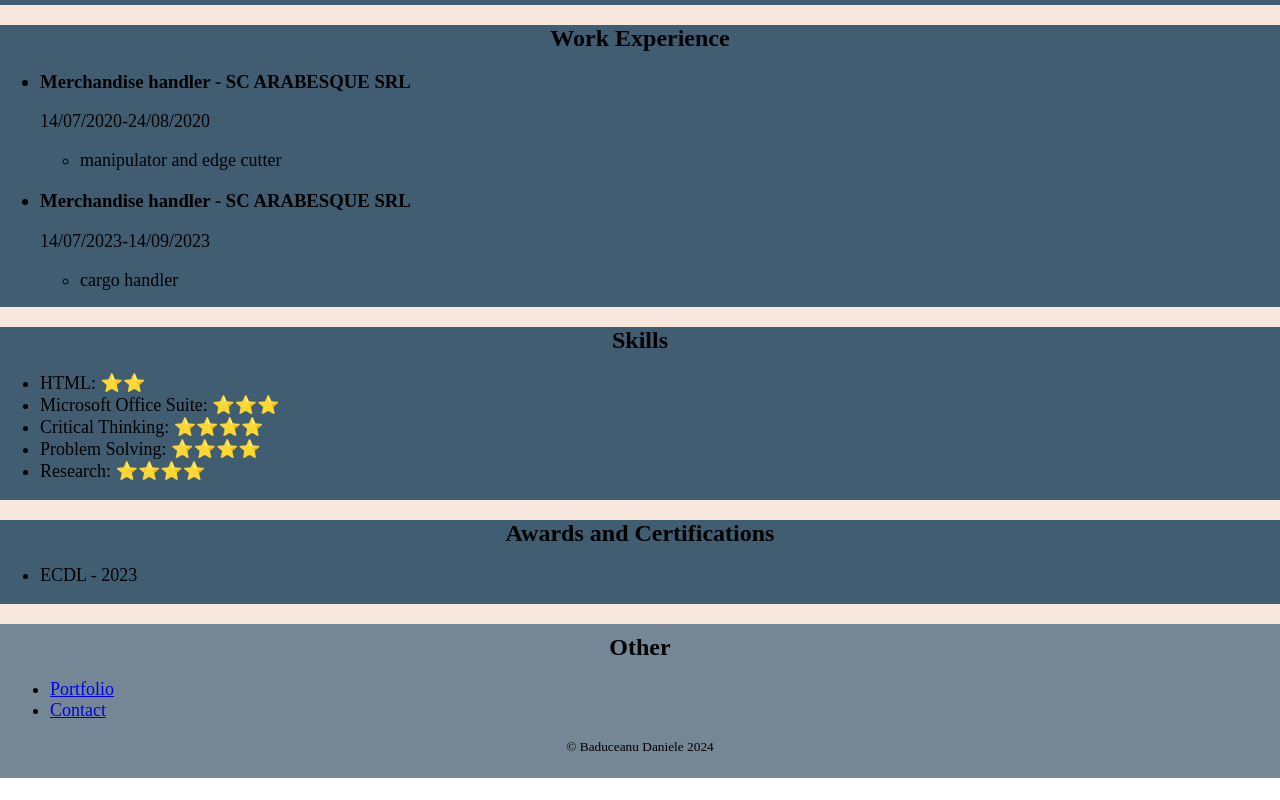
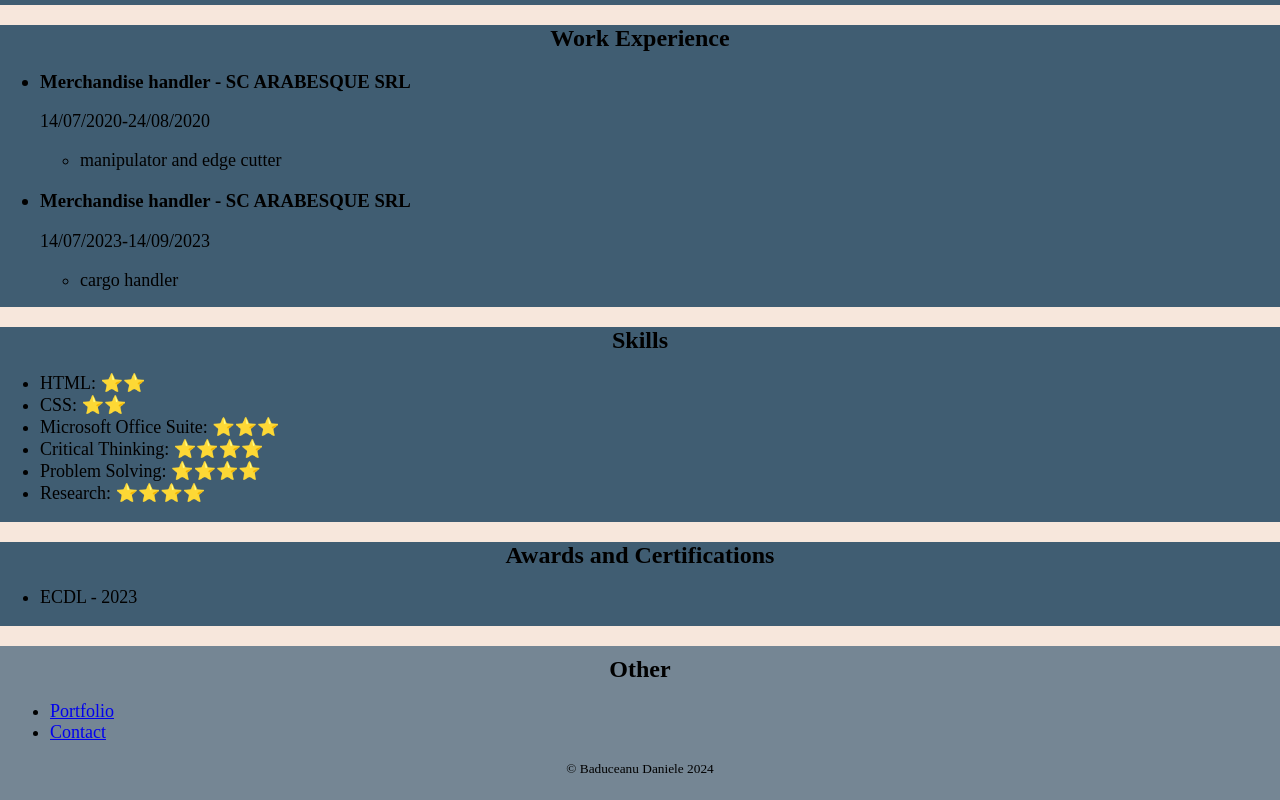
Before and after one commit to dannybadu2004/My-resume, a plain HTML site: page index.html in a window 1280 px wide. Shown: the part 677-1477 px from the top of the page. Before the commit the page ends 1455 px from the top, so only its background shows below. Drawn offline with Linux system fonts and the light colour scheme.

Commit message:
Update index.html

```diff
--- a/index.html
+++ b/index.html
@@ -59,6 +59,7 @@
     <h2>Skills</h2>
     <ul style="font-size: large;">
       <li>HTML: ⭐️⭐️</li>
+      <li>CSS: ⭐️⭐️</li>
       <li>Microsoft Office Suite: ⭐️⭐️⭐️</li>
       <li>Critical Thinking: ⭐️⭐️⭐️⭐️</li>
       <li>Problem Solving: ⭐️⭐️⭐️⭐️</li>
```
